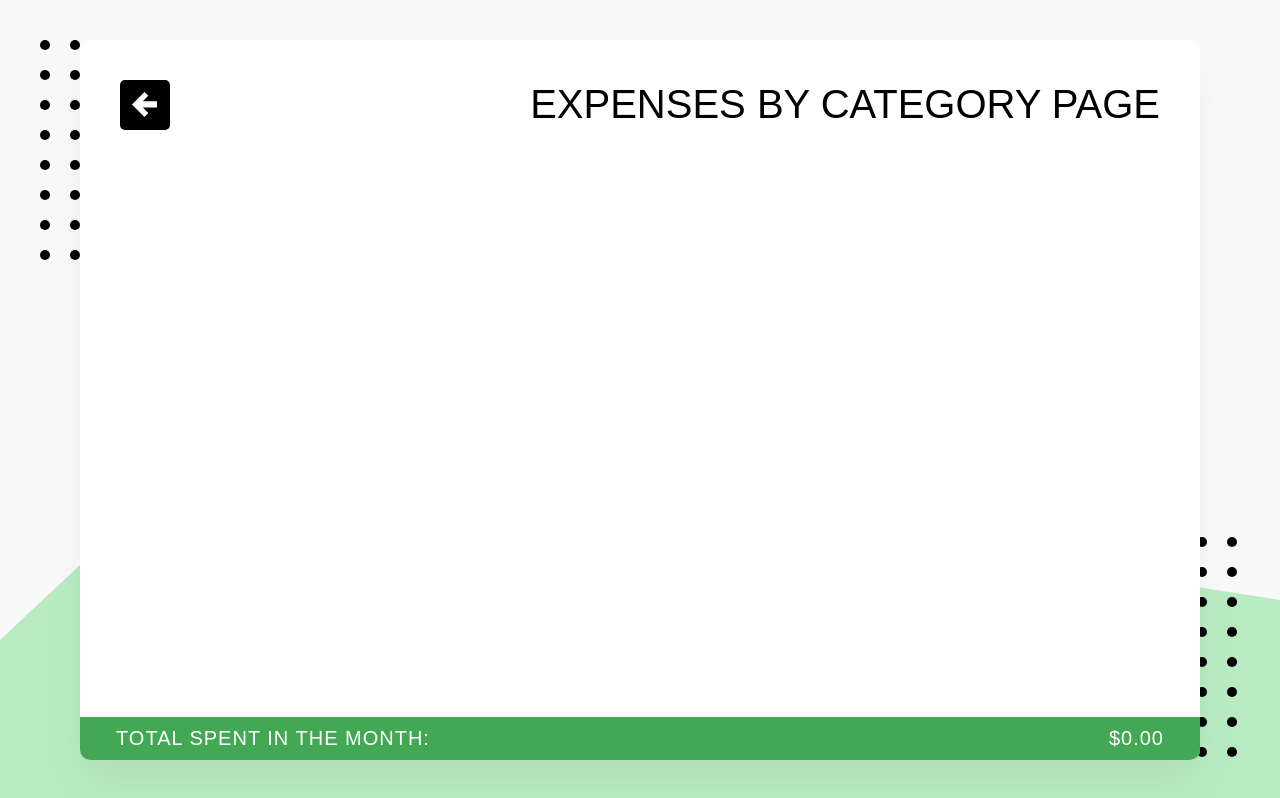
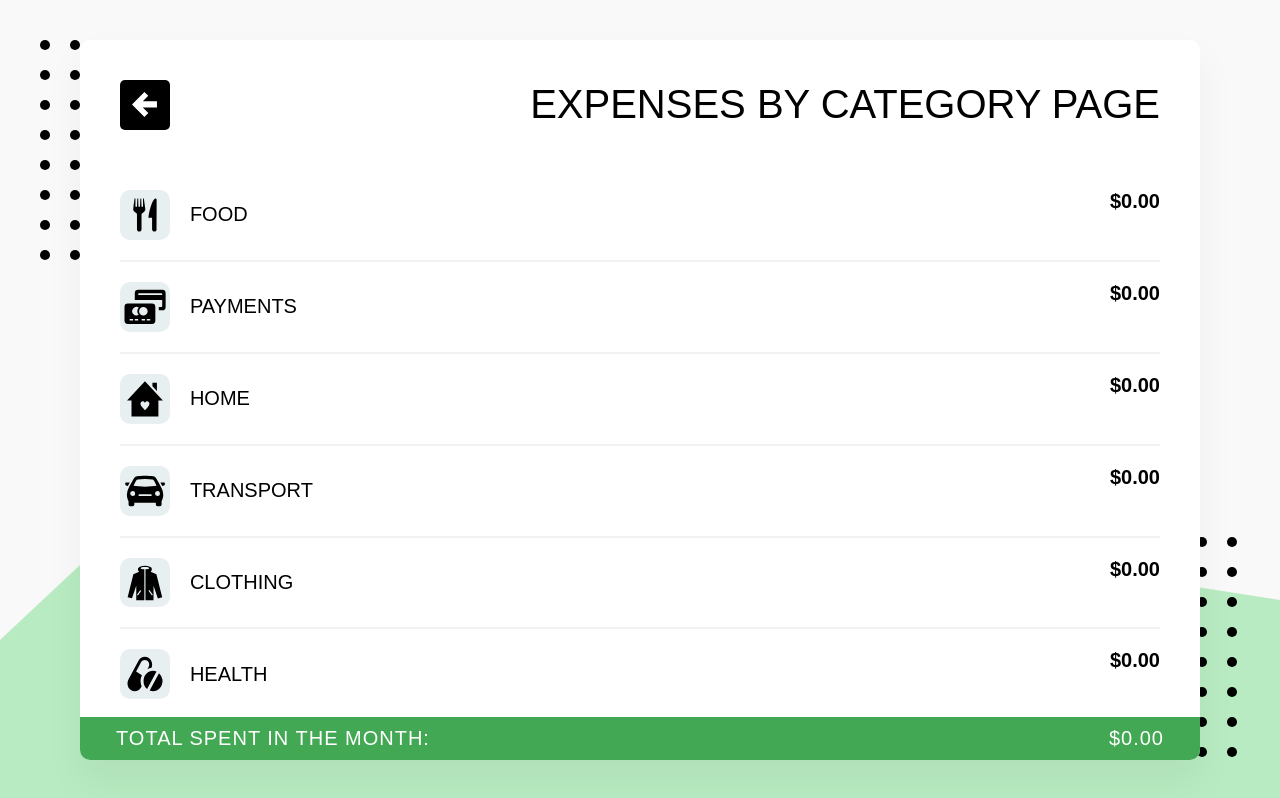
Before and after one commit to jmendozacr/expenses-react-app, a React (Create React App) app: page /categories in a window 1280 px wide. Built offline with nearby package versions, Linux system fonts and the light colour scheme; no server answers; the database is empty; sample sign-in values are in the browser's storage; what webfontloader would draw is missing.

Commit message:
importing CategoryList and mapping expenses by category

```diff
--- a/src/pages/ExpensesByCategory.js
+++ b/src/pages/ExpensesByCategory.js
@@ -1,13 +1,15 @@
 import React from 'react';
 import { Helmet } from 'react-helmet';
 import BackButton from '../components/commons/BackButton';
+import CategoryIcon from '../components/commons/CategoryIcons';
 import TotalBar from '../components/TotalBar';
 import useGetExpensesByMonthAndCategories from '../hooks/useGetExpensesByMonthAndCategories';
+import convertToCurrency from '../utils/convertToCurrency';
 import  { Header, Title } from './../components/commons/Header';
+import { CategoryList, ElementCategoryList, Category, Value } from './../components/ElementList';
 
 const ExpensesByCategory = () => {
-    const expenses = useGetExpensesByMonthAndCategories();
-    console.log('expenses', expenses);
+    const expensesByCategory = useGetExpensesByMonthAndCategories();
 
     return (
         <>
@@ -21,6 +23,22 @@ const ExpensesByCategory = () => {
                     Expenses by category page
                 </Title>
             </Header>
+
+            <CategoryList>
+                {
+                    expensesByCategory.map((item, i) => {
+                        return(
+                            <ElementCategoryList key={i}>
+                                <Category>
+                                    <CategoryIcon name={item.category}/>
+                                    {item.category}
+                                </Category>
+                                <Value>{convertToCurrency(item.quantity)}</Value>
+                            </ElementCategoryList>
+                        )
+                    })
+                }
+            </CategoryList>
             <TotalBar/>
         </>
     );
```
